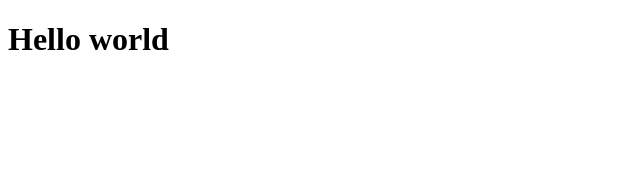
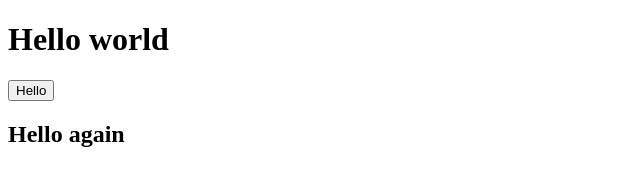
Before and after one commit to Hannysch-398/Test, a plain HTML site: page index.html in a window 1280 px wide. Shown: the whole page, without its empty margins (0-640 px from the left). Drawn offline with Linux system fonts and the light colour scheme.

Commit message:
second commit

```diff
--- a/index.html
+++ b/index.html
@@ -7,5 +7,7 @@
 </head>
 <body>
     <h1>Hello world</h1>
+    <button>Hello</button>
+    <h2>Hello again</h2>
 </body>
 </html>
```
